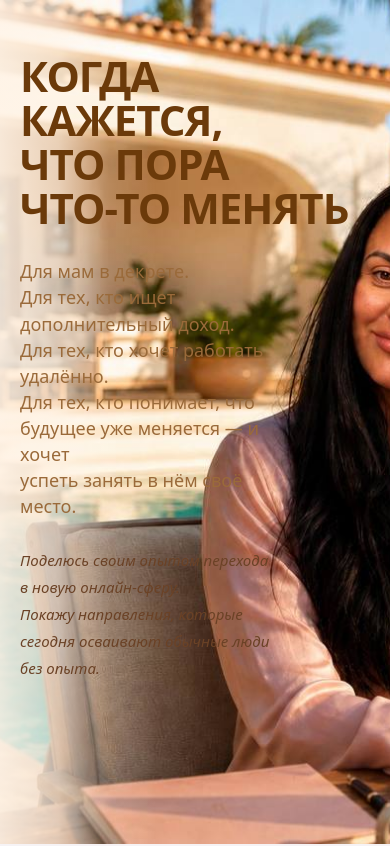
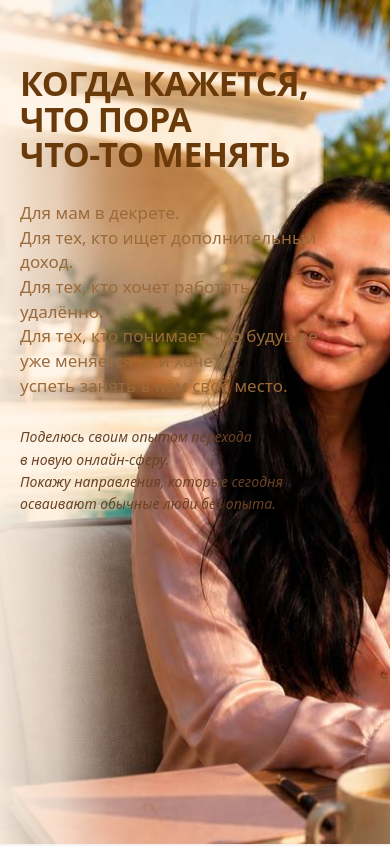
Before and after one commit to Tetiana-Rybko/bagira-landing, a React (Vite) app: page / in a window 390 px wide. Shown: the top 846 px of the page. Built offline with nearby package versions, Linux system fonts and the light colour scheme.

Commit message:
Refine landing hero section and text styles

```diff
--- a/src/pages/LandingPage.tsx
+++ b/src/pages/LandingPage.tsx
@@ -119,7 +119,7 @@ const handleSubmit = async (e: FormEvent<HTMLFormElement>) => {
     backgroundRepeat: "no-repeat",
     overflow: "hidden",
     alignItems: isMobile ? "flex-start" : "center",
-    backgroundPosition: isMobile ? "center center" : "80% center",
+    backgroundPosition: isMobile ? "58% center" : "80% center",
     padding: isMobile ? "24px 20px 48px" : "40px 24px",
   }}
 >
@@ -179,19 +179,19 @@ const handleSubmit = async (e: FormEvent<HTMLFormElement>) => {
       position: "relative",
       zIndex: 2,
       textAlign: "left",
-      maxWidth: isMobile ? "100%" : 620,
+      maxWidth: isMobile ? 310 : 620,
       marginLeft: isMobile ? 0 : 48,
-      paddingTop: isMobile ? 12 : 120,
+      paddingTop: isMobile ? 24 : 120,
     }}
   >
     <h1
       style={{
         margin: 0,
-        fontSize: isMobile ? 42 : 62,
+        fontSize: isMobile ? 34 : 62,
         lineHeight: isMobile ? 1.05 : 1.08,
         fontWeight: 900,
         color: "#6B3A0A",
-        letterSpacing: "-1px",
+        letterSpacing: isMobile ? "-0.5px" : "-1px",
       }}
     >
       КОГДА КАЖЕТСЯ,
@@ -204,8 +204,8 @@ const handleSubmit = async (e: FormEvent<HTMLFormElement>) => {
     <p
       style={{
         margin: "28px 0 0",
-        maxWidth: isMobile ? 260 : 520,
-        fontSize: isMobile ? 18 : 24,
+        maxWidth: isMobile ? 300 : 520,
+        fontSize: isMobile ? 17 : 24,
         lineHeight: 1.45,
         color: "#9A6A3A",
         fontWeight: 500,
@@ -226,10 +226,10 @@ const handleSubmit = async (e: FormEvent<HTMLFormElement>) => {
     <p
       style={{
         margin: "28px 0 0",
-        maxWidth: isMobile ? 260 : 520,
+        maxWidth: isMobile ? 300 : 520,
         fontWeight: 500,
-        fontSize: isMobile ? 15: 20,
-        lineHeight: 1.8,
+        fontSize: isMobile ? 14: 20,
+        lineHeight: 1.6,
         color: "#6B4226",
       }}
     >
```
